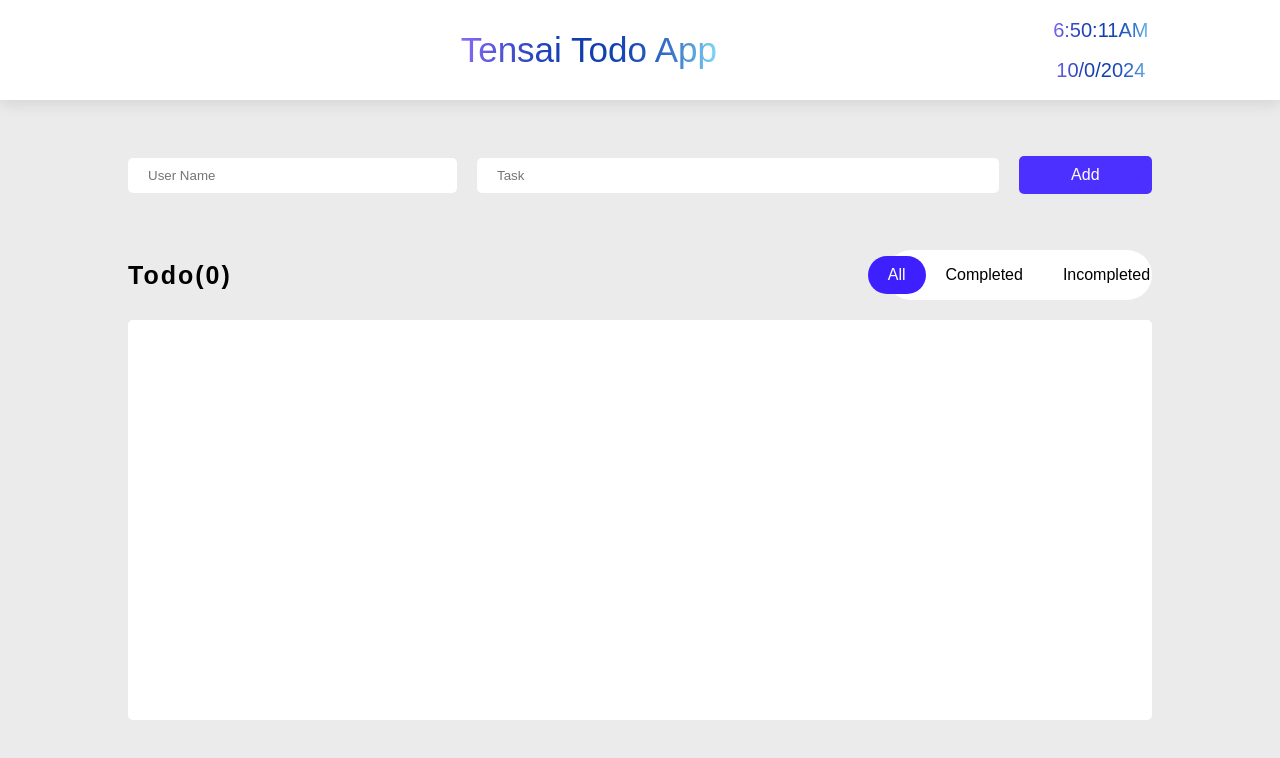
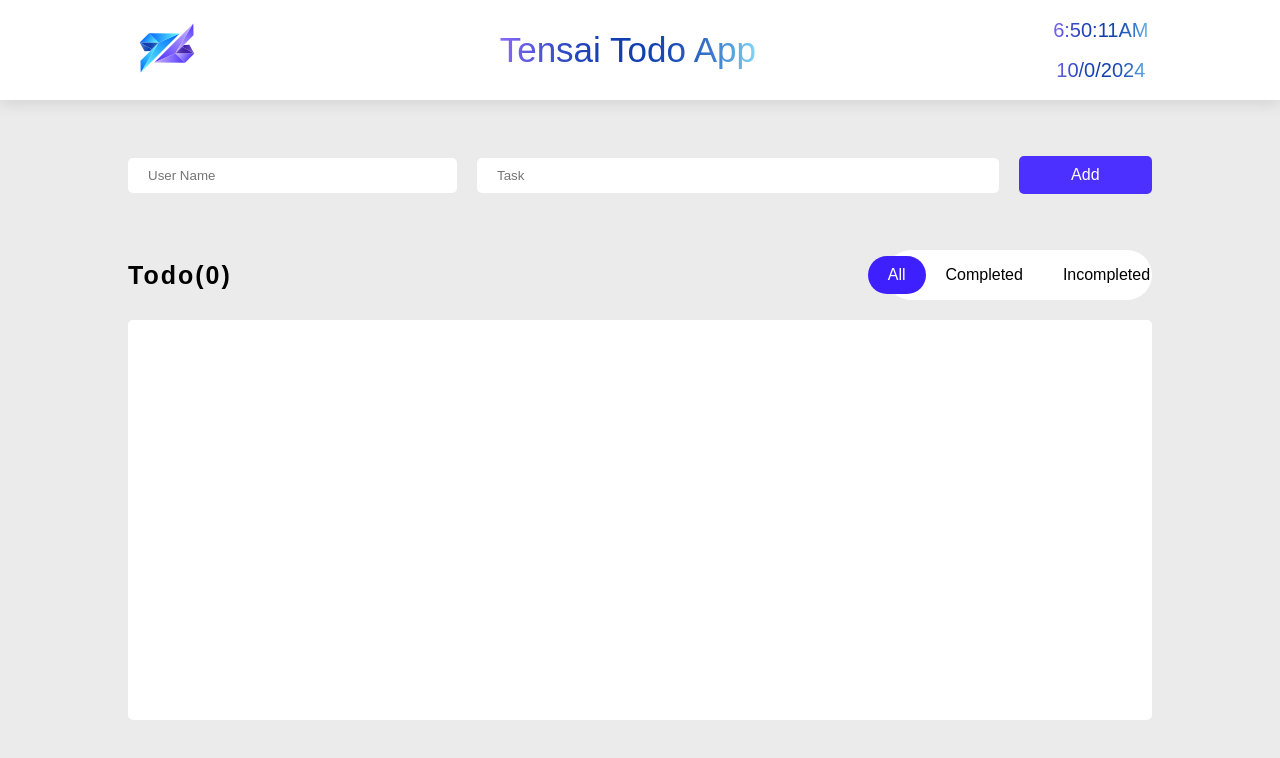
Before and after one commit to kaleemullah-jelani/Todo-App-JavaScript, a plain HTML site: page index.html in a window 1280 px wide. Drawn offline with Linux system fonts and the light colour scheme.

Commit message:
Update index.html
logo path updated

```diff
--- a/index.html
+++ b/index.html
@@ -8,7 +8,7 @@
   </head>
   <body>
     <div class="header">
-      <div class="logo"><img src="./logo.svg" alt="" /></div>
+      <div class="logo"><img src="./img/logo.svg" alt="" /></div>
       <div class="app-name">Tensai Todo App</div>
       <div class="time">time</div>
     </div>
```
